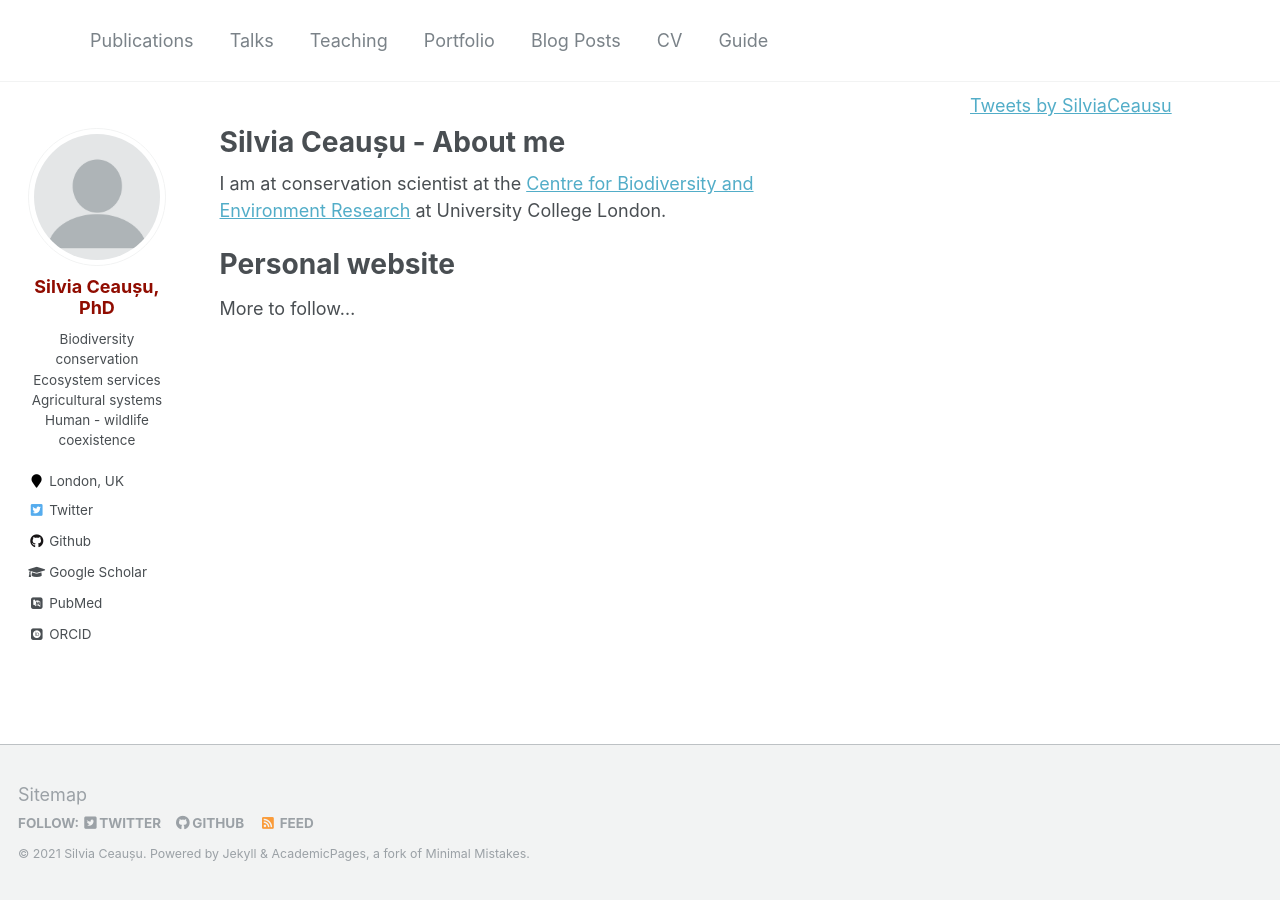
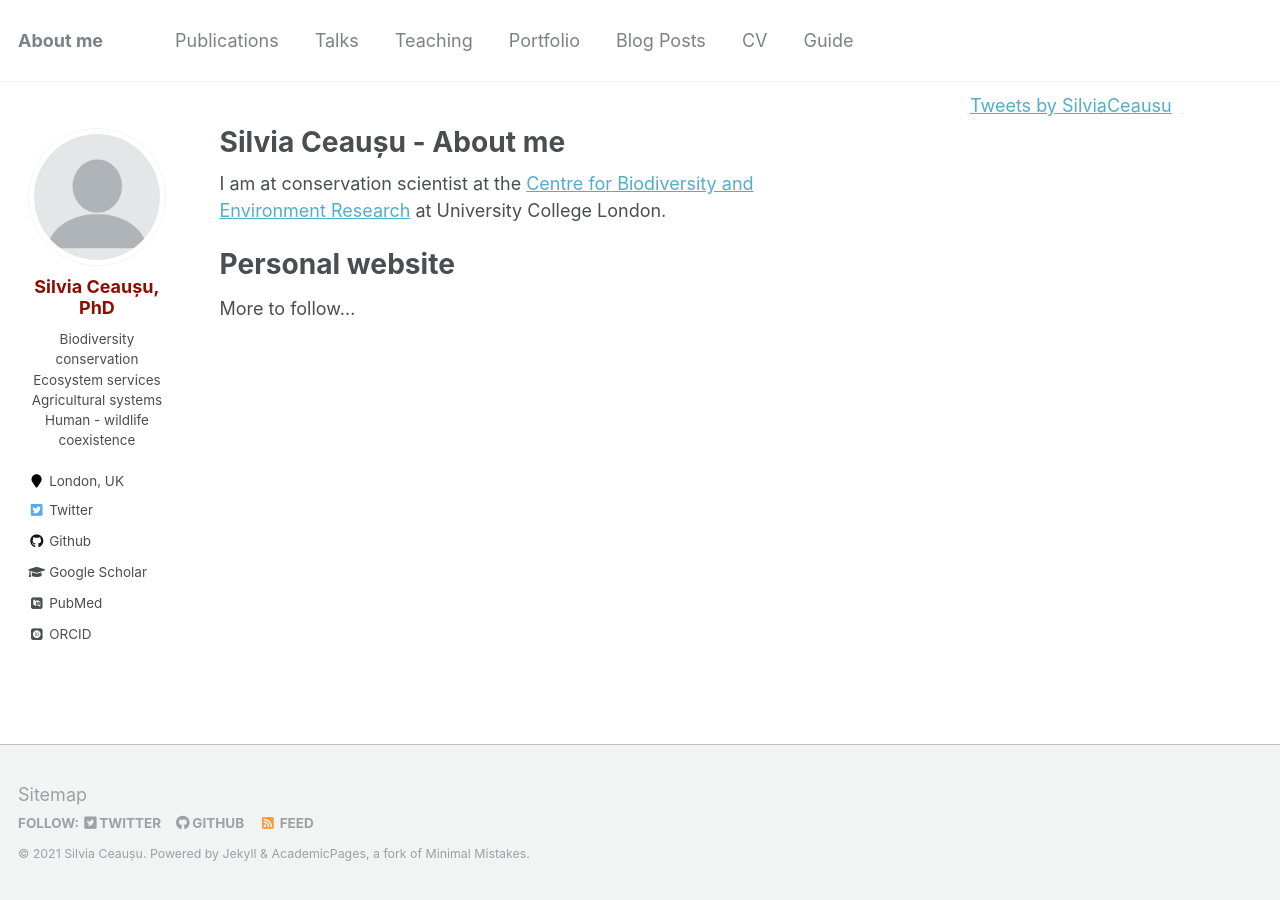
Before and after one commit to SilviaCeausu/SilviaCeausu.github.io, a Jekyll site: the page built from _pages/about.md, in a window 1280 px wide. Built offline with Jekyll 4.4.1, drawn with Linux system fonts in a browser that asks for light colours; some web fonts are replaced; comment, search, counter and statistics services are not loaded.

Commit message:
Update _config.yml
Add "About me"

```diff
--- a/_config.yml
+++ b/_config.yml
@@ -7,7 +7,7 @@
 
 # Site Settings
 locale                   : "en-US"
-title                    : ""
+title                    : "About me"
 title_separator          : "-"
 name                     : &name "Silvia Ceaușu"
 description              : &description "Biodiversity scientist at University College London"
```
